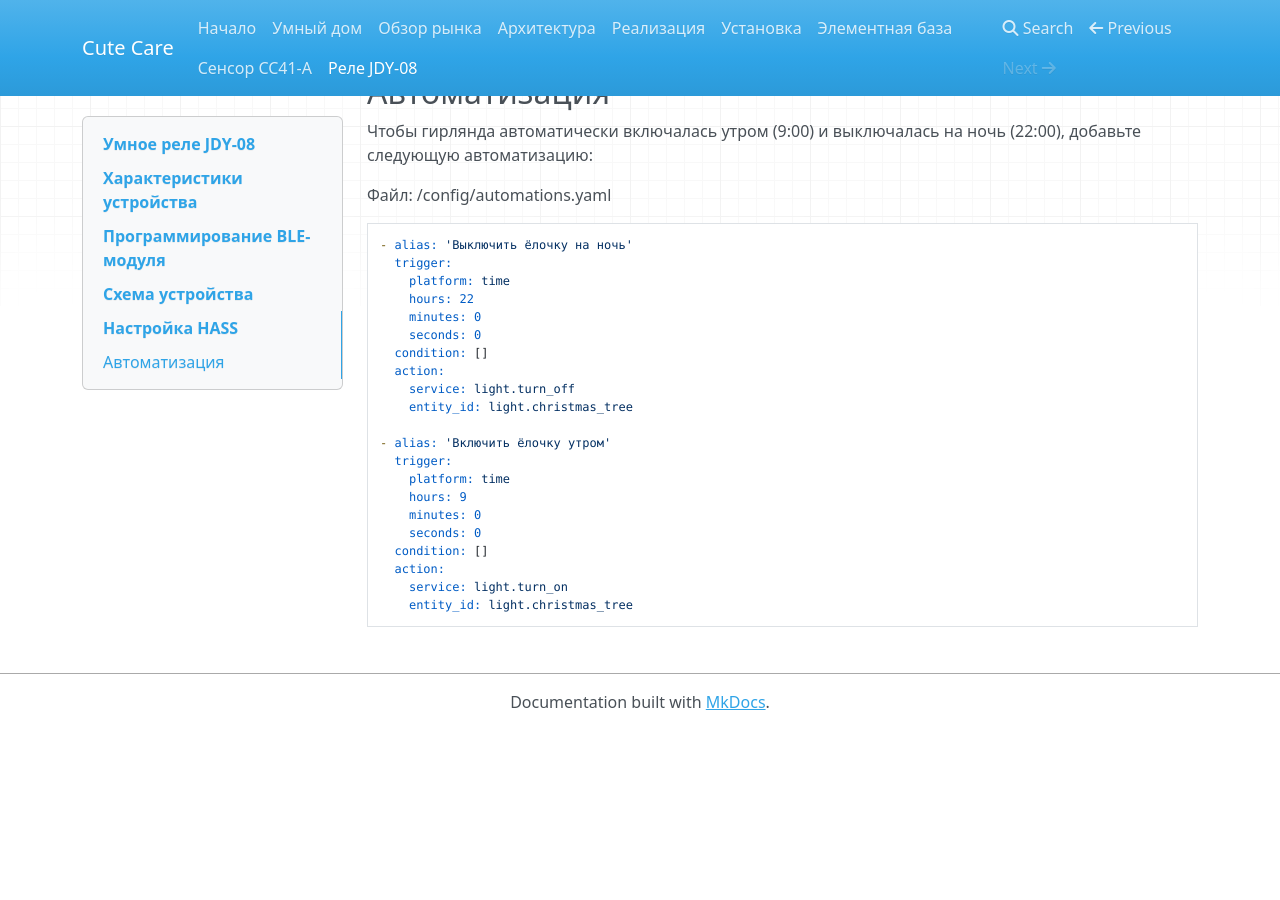
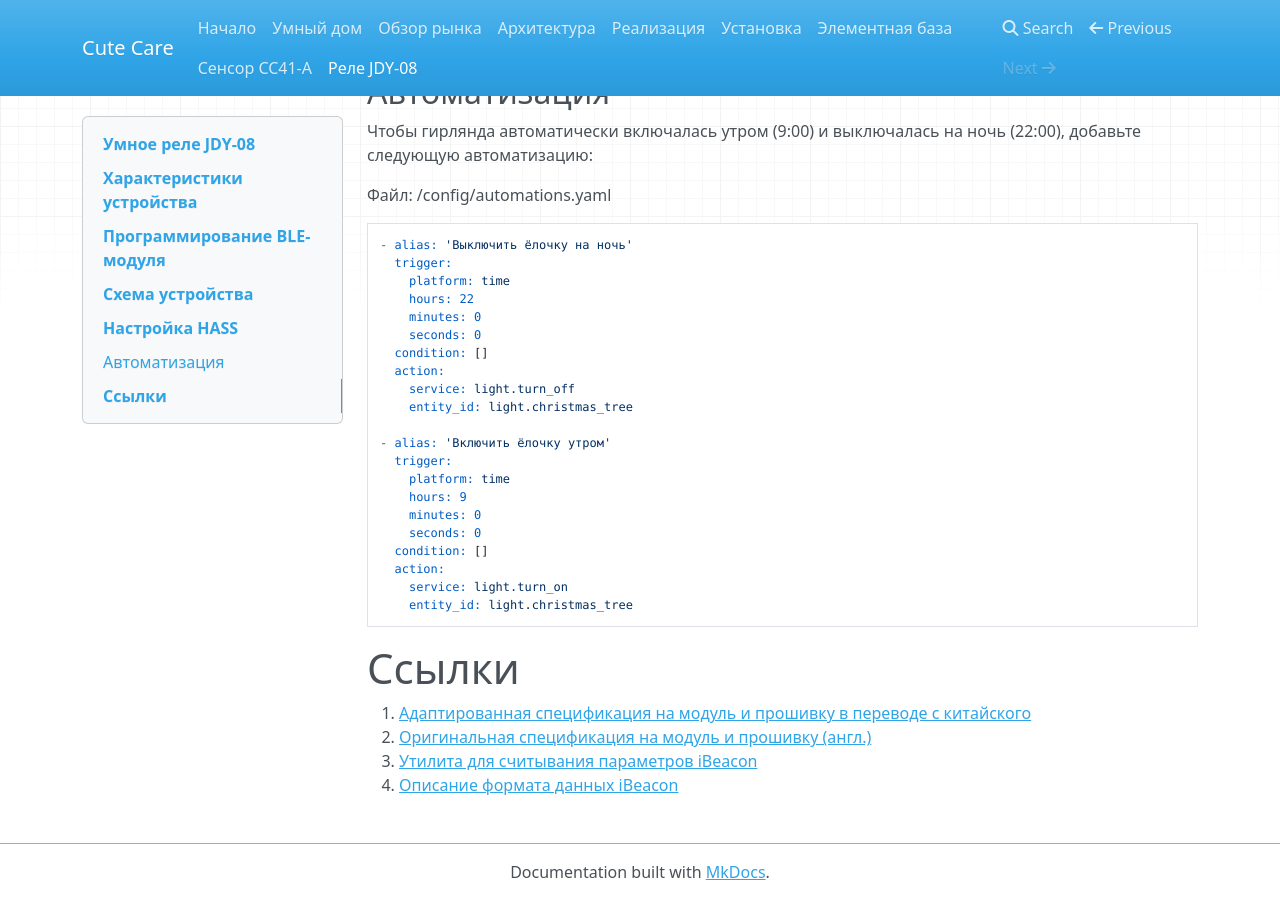
Before and after one commit to cutecare/cutecare-docs, an MkDocs documentation site: the page built from docs/Реле JDY-08.md, in a window 1280 px wide and 900 px high, scrolled down 4622 px. Built offline with MkDocs 1.6.1, drawn with Linux system fonts in a browser that asks for light colours; nearby versions of some CDN libraries; old or Windows-style settings are respelled for this version of MkDocs; before the commit the page ends 5352 px from its top, so only the background shows below that.

Commit message:
Update Реле JDY-08.md

````diff
--- a/docs/Реле JDY-08.md
+++ b/docs/Реле JDY-08.md
@@ -141,3 +141,10 @@ hall:
     service: light.turn_on
     entity_id: light.christmas_tree
 ```
+
+# Ссылки
+
+1. [Адаптированная спецификация на модуль и прошивку в переводе с китайского](https://github.com/kichMan/JDY-08)
+2. [Оригинальная спецификация на модуль и прошивку (англ.)](https://fccid.io/2AM2YJDY-08/User-Manual/User-Manual-3511895.pdf)
+3. [Утилита для считывания параметров iBeacon](http://developer.radiusnetworks.com/ibeacon/idk/ibeacon_scan)
+4. [Описание формата данных iBeacon](https://kvurd.com/blog/tilt-hydrometer-ibeacon-data-format/)
````
